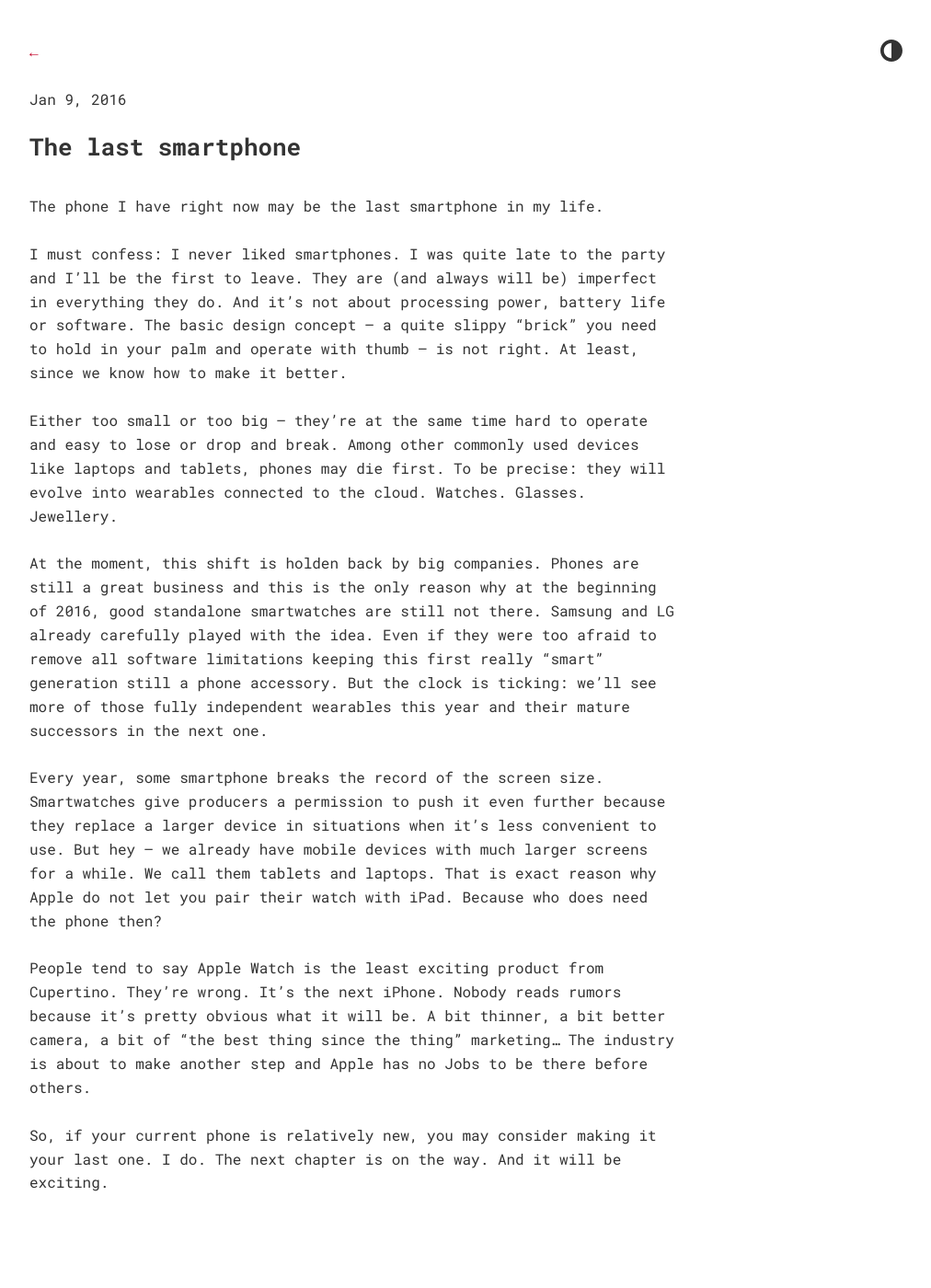
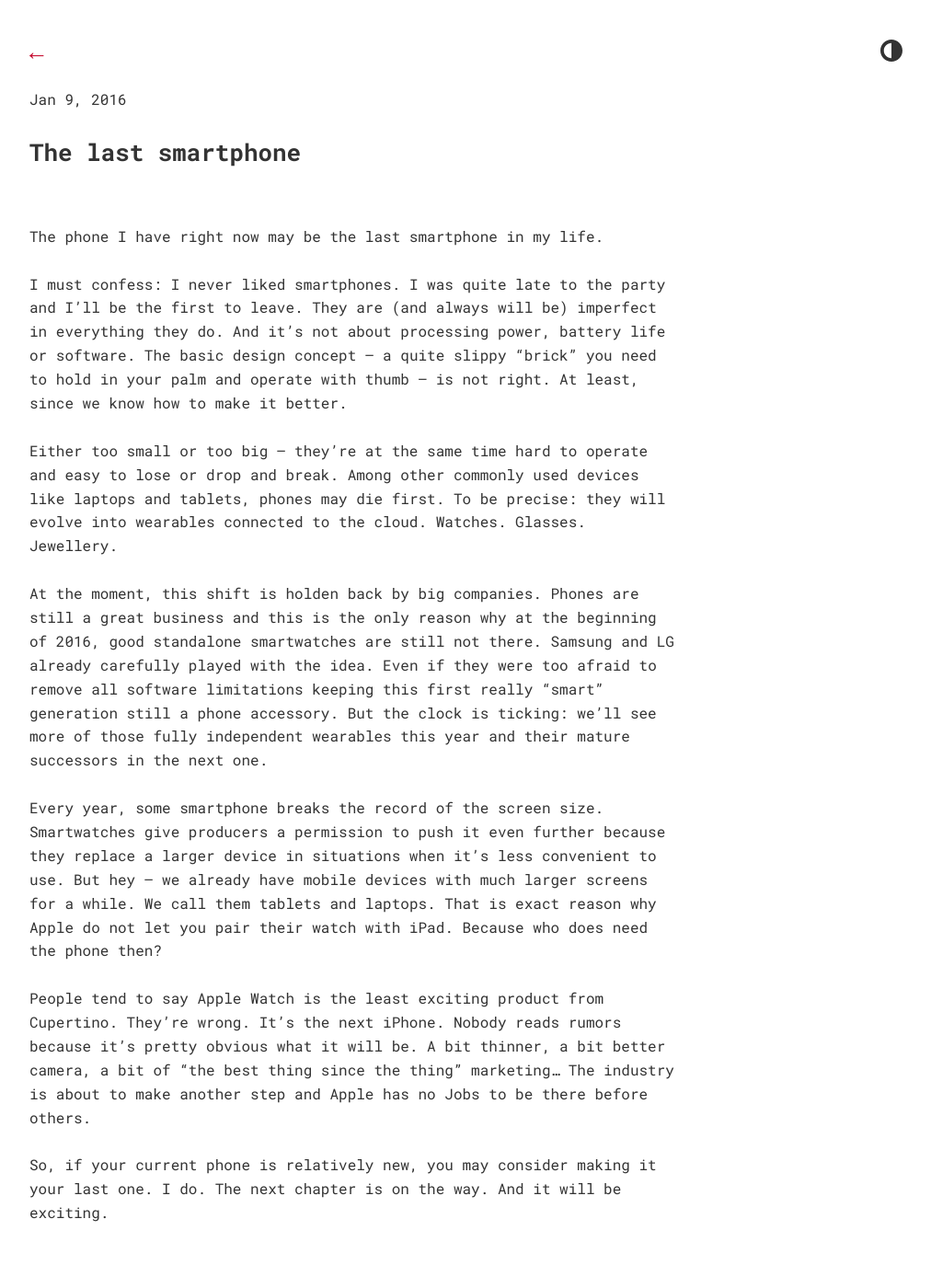
Before and after one commit to janklosowski/janklosowski-website, a Jekyll site: the page built from _posts/2016-01-09-the-last-smartphone.markdown, in a window 1280 px wide. Shown: the whole page at 92% size, without its empty margins (256-1268 px from the left). Built offline with Jekyll 4.4.1, drawn with Linux system fonts in a browser that asks for light colours; before the commit the page ends 1367 px from its top, so only the background shows below that.

Commit message:
small fixes

```diff
--- a/_layouts/post.html
+++ b/_layouts/post.html
@@ -6,7 +6,7 @@
 
 	<article class="post">
 
-		<p>
+		<p class="arrow-back">
 			<a href="/">&larr;</a>
 		</p>
 
--- a/_sass/_base.sass
+++ b/_sass/_base.sass
@@ -146,9 +146,11 @@
 
 .post__title
   font-size:     1rem * $ratio
-  margin-bottom: 2.4rem
+  margin-bottom: 2.5rem * $ratio
   font-weight:   bold
 
+.arrow-back
+  font-size:     1rem * $ratio
 .post__intro
   font-style:  italic
   font-size:   .8rem
@@ -156,6 +158,7 @@
 
 .post__time
   display: block
+  margin-bottom: 1.25rem * $ratio
 
 .post__content
   img,
```
